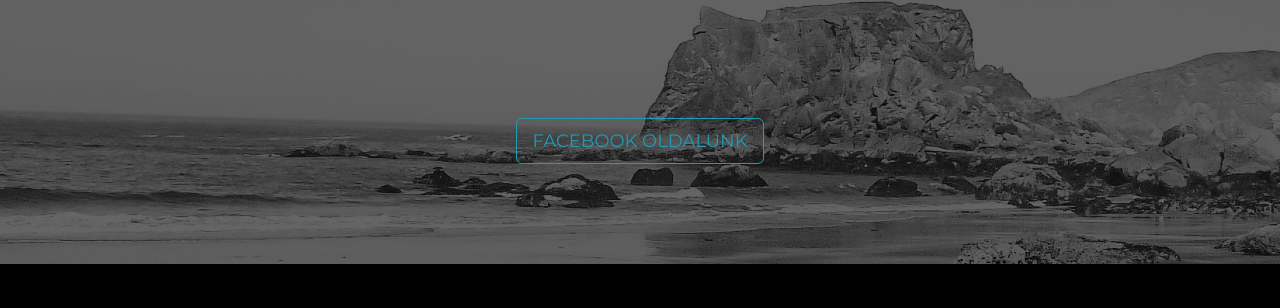
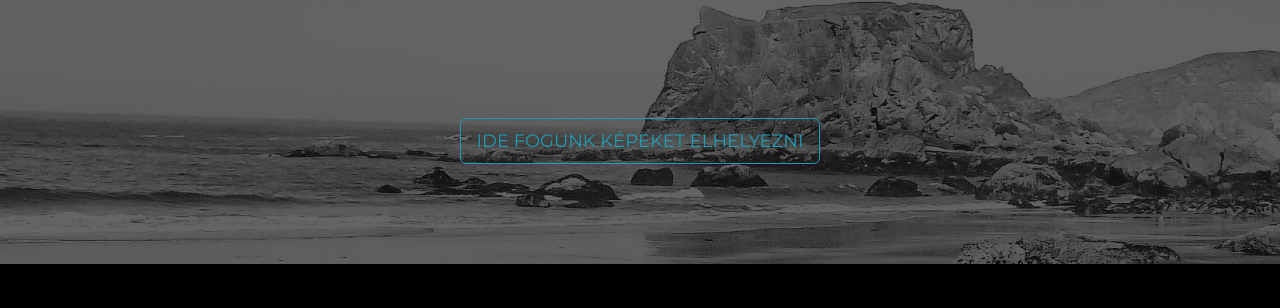
Before and after one commit to BalintSzoke/gyepuvedok, a Jekyll site: the page built from index.html, in a window 1280 px wide and 900 px high, scrolled down 1587 px. Shown: the part 130-438 px from the top of the window. Built offline with Jekyll 4.4.1, drawn with Linux system fonts in a browser that asks for light colours.

Commit message:
Update download.html

```diff
--- a/_includes/download.html
+++ b/_includes/download.html
@@ -5,7 +5,7 @@
                 <div class="col-lg-8 col-lg-offset-2">
                     <h2></h2>
                     <p></p>
-                    <a href="https://www.facebook.com/megyer.torzs" class="btn btn-default btn-lg">Facebook oldalunk</a>
+                    <a href="https://www.facebook.com/megyer.torzs" class="btn btn-default btn-lg">Ide fogunk képeket elhelyezni</a>
                 </div>
             </div>
         </div>
```
